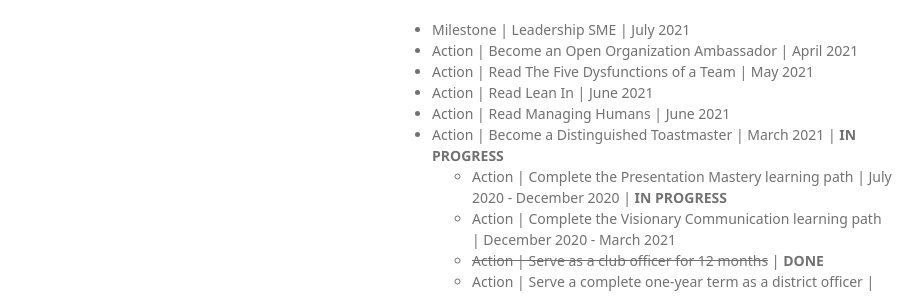
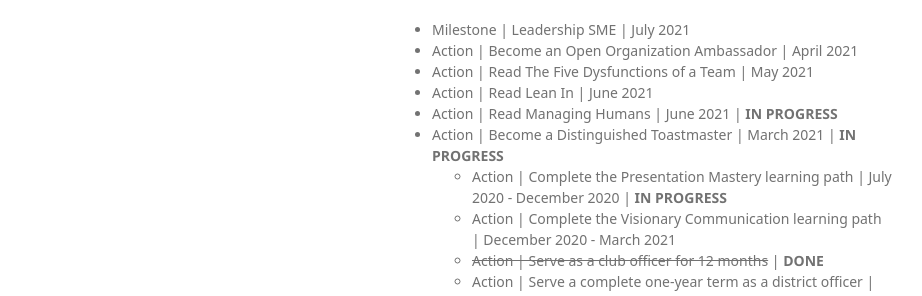
Before and after one commit to rainleander/rainleander.github.io, a Jekyll site: the page speak-softly.html, which Jekyll copies as it is, in a window 1280 px wide and 900 px high, scrolled down 1509 px. Shown: the part 454-750 px from the top of the window, without its empty margins (178-1100 px from the left). Built offline with Jekyll 4.4.1, drawn with Linux system fonts in a browser that asks for light colours; some web fonts are replaced.

Commit message:
Update speak-softly.html

```diff
--- a/speak-softly.html
+++ b/speak-softly.html
@@ -90,7 +90,7 @@
         <li>Action | Become an Open Organization Ambassador | April 2021</li>
         <li>Action | Read The Five Dysfunctions of a Team | May 2021</li>
         <li>Action | Read Lean In | June 2021</li>
-        <li>Action | Read Managing Humans | June 2021</li>
+        <li>Action | Read Managing Humans | June 2021 | <b>IN PROGRESS</b></li>
         <li>Action | Become a Distinguished Toastmaster | March 2021 | <b>IN PROGRESS</b>
           <ul><li>Action | Complete the Presentation Mastery learning path | July 2020 - December 2020 | <b>IN PROGRESS</b></li>
             <li>Action | Complete the Visionary Communication learning path | December 2020 - March 2021</li>
```
